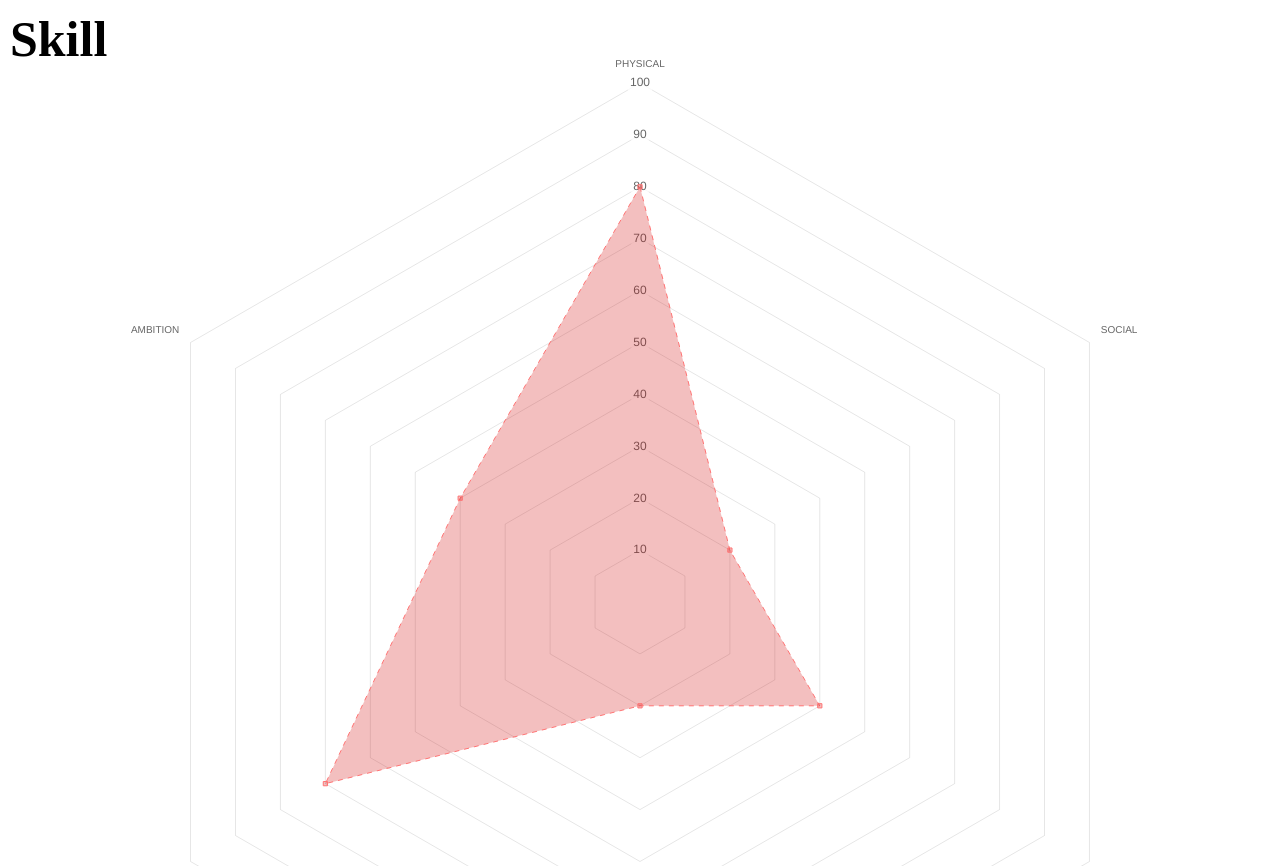
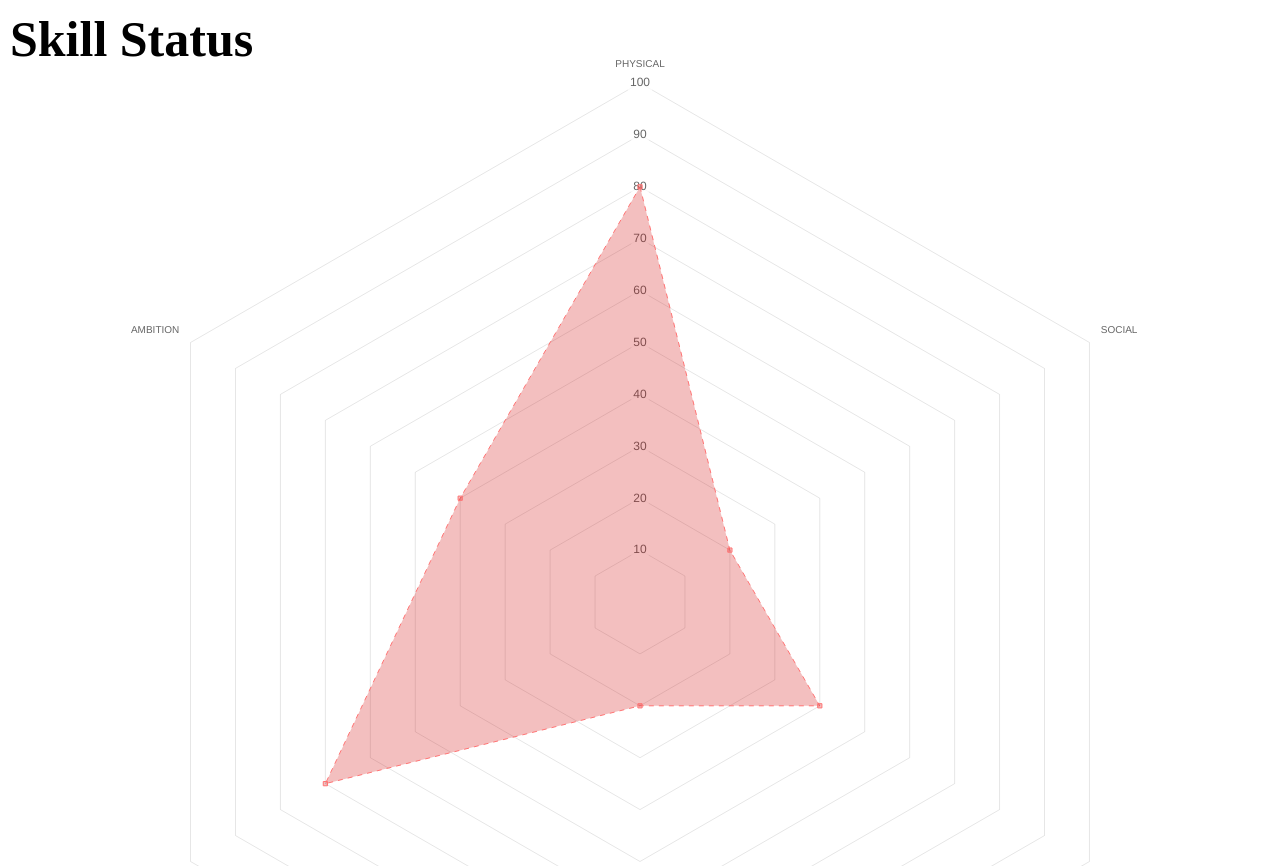
Before and after one commit to the-rosh/Project_Disciplix, a plain HTML site: page skillstatus/index.html in a window 1280 px wide. Shown: the top 866 px of the page. Drawn offline with nearby package versions, Linux system fonts and the light colour scheme.

Commit message:
Disciplix Skill Stats

```diff
--- a/skillstatus/index.html
+++ b/skillstatus/index.html
@@ -10,7 +10,7 @@
 <body>
     <div class="toptitle">
         <h1>
-            Skill
+            Skill Status
         </h1>
     </div>
     <div class="graph">
```
